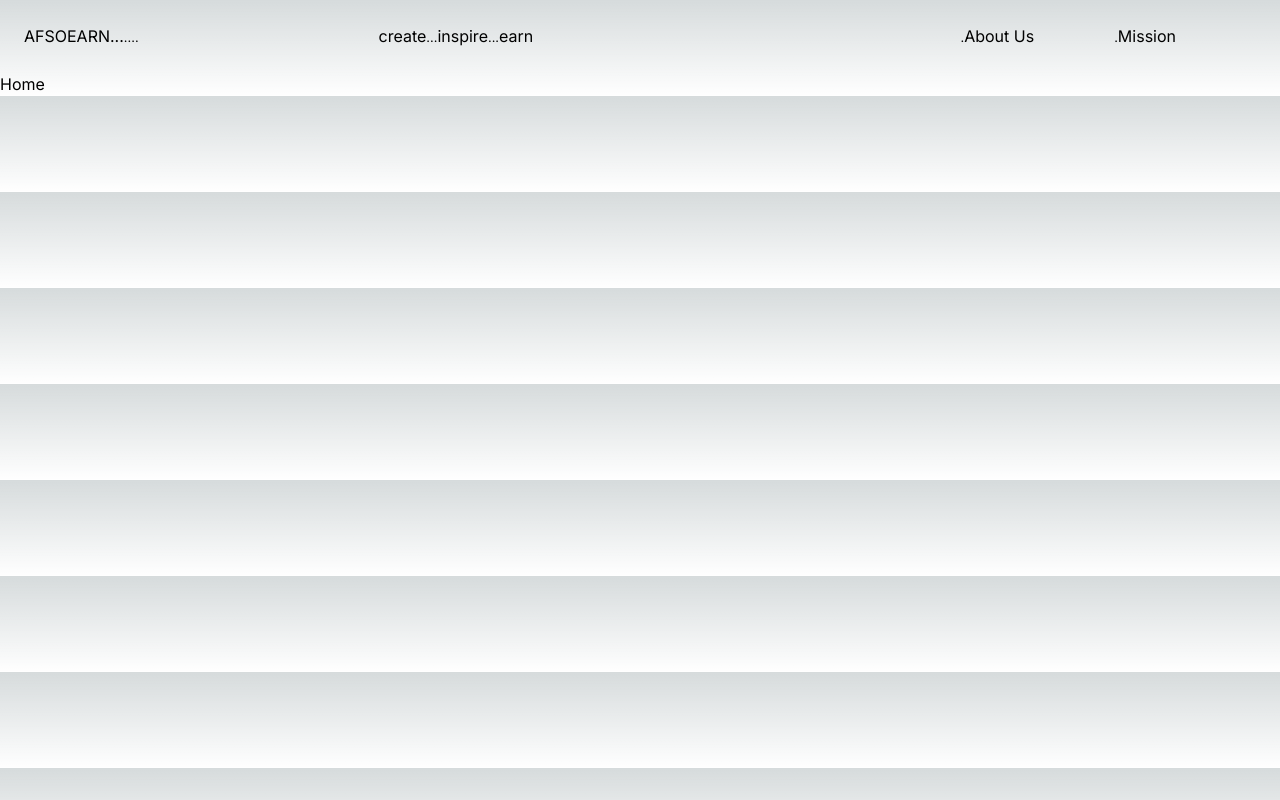
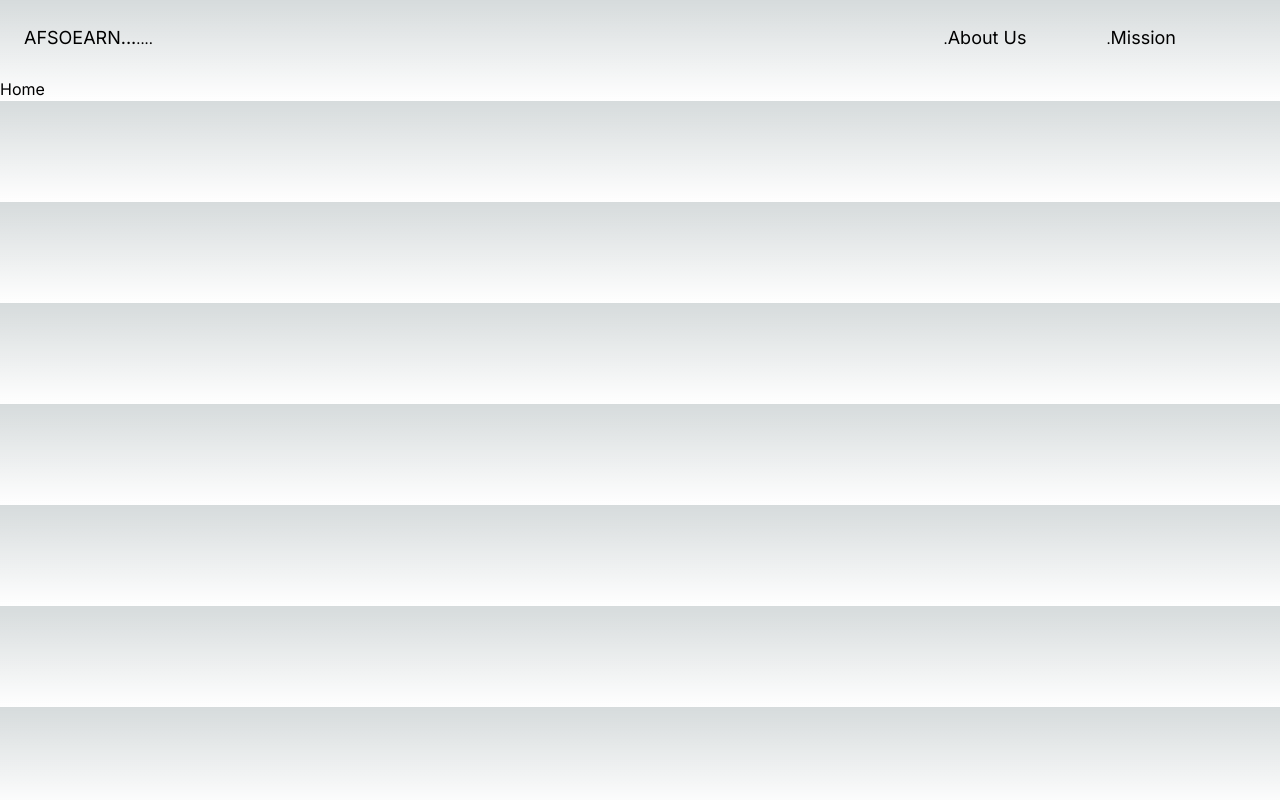
Before and after one commit to git-create-devben/afsoearn-waitlist, a Next.js app: page / in a window 1280 px wide. Built offline with nearby package versions, Linux system fonts and the light colour scheme.

Commit message:
add hide and show

```diff
--- a/src/components/logo.tsx
+++ b/src/components/logo.tsx
@@ -4,7 +4,7 @@ import React from 'react'
 
  const Logo = () => {
   return (
-    <div>AFSOEARN...<small>....</small></div>
+    <div className='text-sm lg:text-lg'>AFSOEARN...<small>....</small></div>
   )
 }
 
--- a/src/components/navbar/navbar.tsx
+++ b/src/components/navbar/navbar.tsx
@@ -9,11 +9,14 @@ const navbar = () => {
       <nav className="flex justify-between">
         <div className="flex gap-2 lg:justify-between lg:gap-60">
           <Logo />
-          <p>
+          <p className="text-md hidden lg:md ">
+            create<small>...</small>inspire<small>...</small>earn
+          </p>
+          <p className="text-md lg:md sm:hidden ">
             create<small>...</small>inspire<small>...</small>earn
           </p>
         </div>
-        <ul className="flex gap-2 lg:justify-between lg:gap-20 lg:mr-20">
+        <ul className="flex gap-2 text-sm lg:text-lg lg:justify-between lg:gap-20 lg:mr-20">
           <li>
             <small>.</small>About Us
           </li>
```
